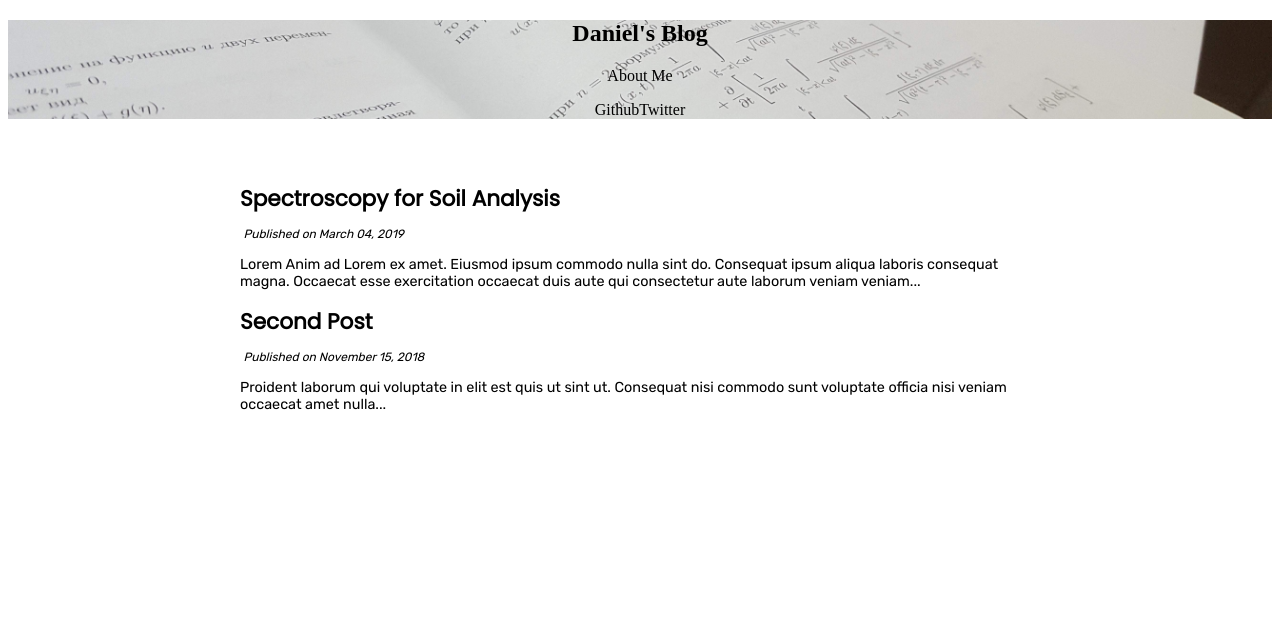
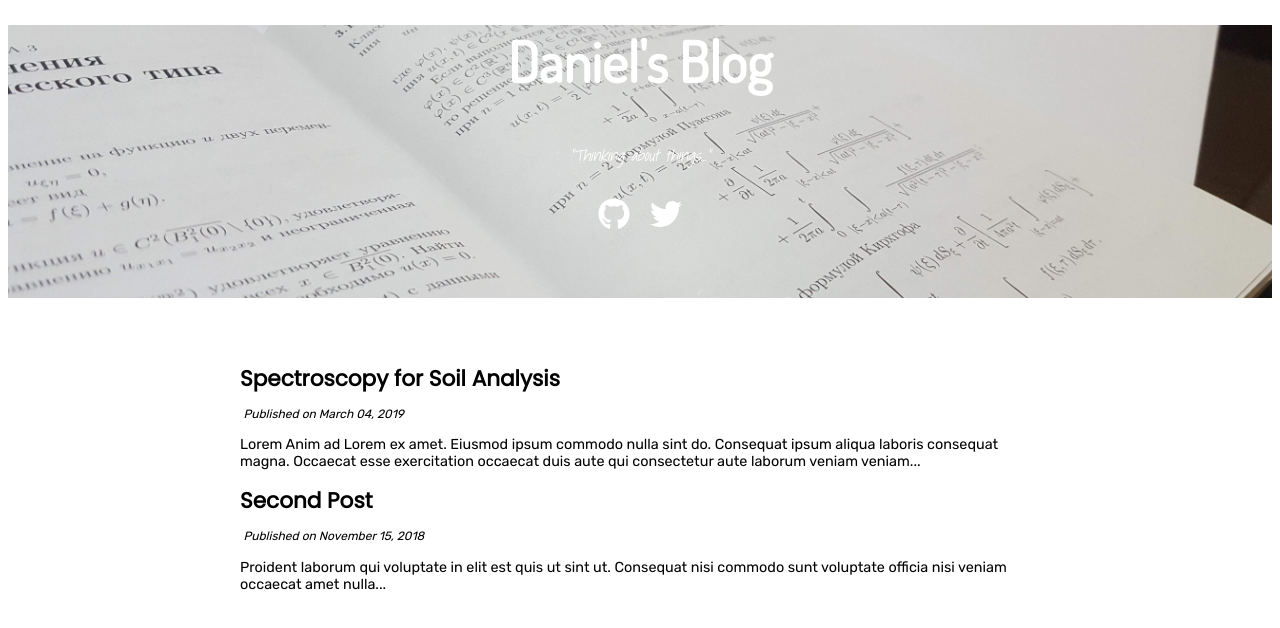
Before and after one commit to dsitaliM/dsitalim.github.io, a Gatsby site: page / in a window 1280 px wide. Built offline with nearby package versions, Linux system fonts and the light colour scheme; Gatsby itself is replaced by a stand-in of ours.

Commit message:
header for home page complete

```diff
--- a/package.json
+++ b/package.json
@@ -5,6 +5,9 @@
   "version": "0.1.0",
   "author": "Kyle Mathews <mathews.kyle@gmail.com>",
   "dependencies": {
+    "@fortawesome/fontawesome-svg-core": "^1.2.15",
+    "@fortawesome/free-solid-svg-icons": "^5.7.2",
+    "@fortawesome/react-fontawesome": "^0.1.4",
     "gatsby": "^2.1.19",
     "gatsby-background-image": "^0.2.4",
     "gatsby-image": "^2.0.30",
@@ -23,6 +26,7 @@
     "react": "^16.8.3",
     "react-dom": "^16.8.3",
     "react-helmet": "^5.2.0",
+    "react-icons": "^3.4.0",
     "styled-components": "^4.1.3"
   },
   "devDependencies": {
--- a/src/components/styledBackground.js
+++ b/src/components/styledBackground.js
@@ -1,6 +1,10 @@
 import React from "react"
 import { graphql, StaticQuery } from "gatsby"
 import styled from "styled-components"
+import styledCustom from "./styledCustom.module.css"
+// import { FontAwesomeIcon } from "@fortawesome/react-fontawesome"
+import { FaGithub, FaTwitter } from "react-icons/fa"
+import { Link } from "gatsby"
 
 import BackgroundImage from "gatsby-background-image"
 
@@ -23,16 +27,26 @@ const BackgroundSection = ({ className }) => (
       return (
         <BackgroundImage
           Tag="section"
-          className={className}
+          className={styledCustom.image}
           fluid={imageData}
           backgroundColor={`#040e18`}
         >
-          <h1>Daniel's Blog</h1>
-          <p>About Me</p>
-          <div>
-            <a>Github</a>
-            <a>Twitter</a>
+          <Link to="/">
+            <h1>Daniel's Blog</h1>{" "}
+          </Link>
+
+          <em>"Thinking about things..."</em>
+          <div className="icons">
+            <a href="https://github.com/dsitaliM" target="_blank">
+              <FaGithub size={32} className={styledCustom.icon} />
+            </a>
+            <a href="https://twitter.com/craneglogy" target="_blank">
+              <FaTwitter size={32} className={styledCustom.icon} />
+            </a>
           </div>
+          <br />
+          <br />
+          <br />
         </BackgroundImage>
       )
     }}
--- /dev/null
+++ b/src/components/styledCustom.module.css
@@ -0,0 +1,51 @@
+.image h1 {
+    color: white;
+    margin-top: 25px;
+    font-family: 'Dosis', sans-serif;
+    font-size: 3.5em;
+}
+
+.image em {
+    font-family: 'Shadows Into Light', cursive;
+}
+
+.image {
+    background-color: rgba(0, 0, 0, 0.3);
+    vertical-align: middle;
+    color: white;
+}
+
+.icon {
+    margin: 30px 10px 10px 10px;
+    color: white;
+}
+
+/* .icon {
+    color: rgba(0, 0, 0, 0.3)
+} */
+
+.icon:link {
+    color: white;
+}
+
+.icon:visited {
+    color: white;
+}
+
+.icon:hover {
+    color: rgba(0, 0, 0, 0.5)
+}
+
+.icon:active {
+    color: white;
+}
+
+.image h1:hover {
+    color: rgba(0, 0, 0, 0.5)
+}
+
+
+
+.image a {
+    text-decoration: none;
+}
--- a/src/pages/index.js
+++ b/src/pages/index.js
@@ -9,7 +9,7 @@ const IndexPage = ({ data }) => {
     // <Header text="rethlogl"></Header>
     <div>
       {/* <Header text="rethlogl" /> */}
-      <StyledBackgroundSection />
+      <StyledBackgroundSection className="headerImage" />
       <Container>
         <div>
           {edges.map(edge => {
--- a/src/styles/global.css
+++ b/src/styles/global.css
@@ -4,6 +4,8 @@
 @import url('https://fonts.googleapis.com/css?family=Poppins');
 @import url('https://fonts.googleapis.com/css?family=Barlow');
 @import url('https://fonts.googleapis.com/css?family=Rubik|Spectral');
+@import url('https://fonts.googleapis.com/css?family=Dosis');
+@import url('https://fonts.googleapis.com/css?family=Shadows+Into+Light');
 
 html {
     background-color: white;
@@ -13,6 +15,7 @@ body {
     text-align: center;
 }
 
+
 /* h1 {
     font-family: 'Poppins', sans-serif;
 }
--- a/src/templates/blogpost.js
+++ b/src/templates/blogpost.js
@@ -11,7 +11,7 @@ const Template = ({ data }) => {
 
   return (
     <div>
-      <StyledBackgroundSection />
+      <StyledBackgroundSection className="headerImage" />
       <Container>
         <div className="blog">
           <h1>{title}</h1>
```
Also changed, not shown: 1 other file.
